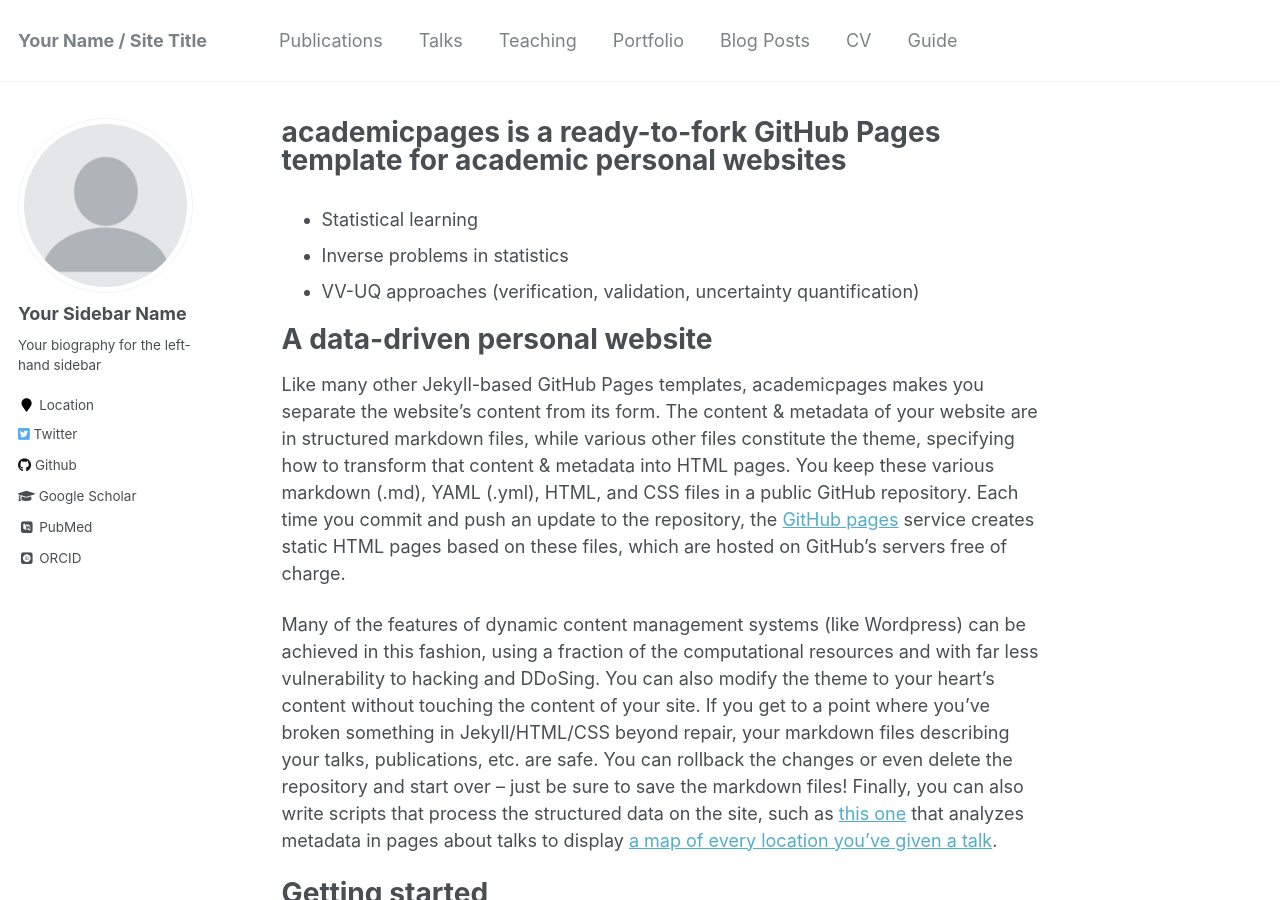
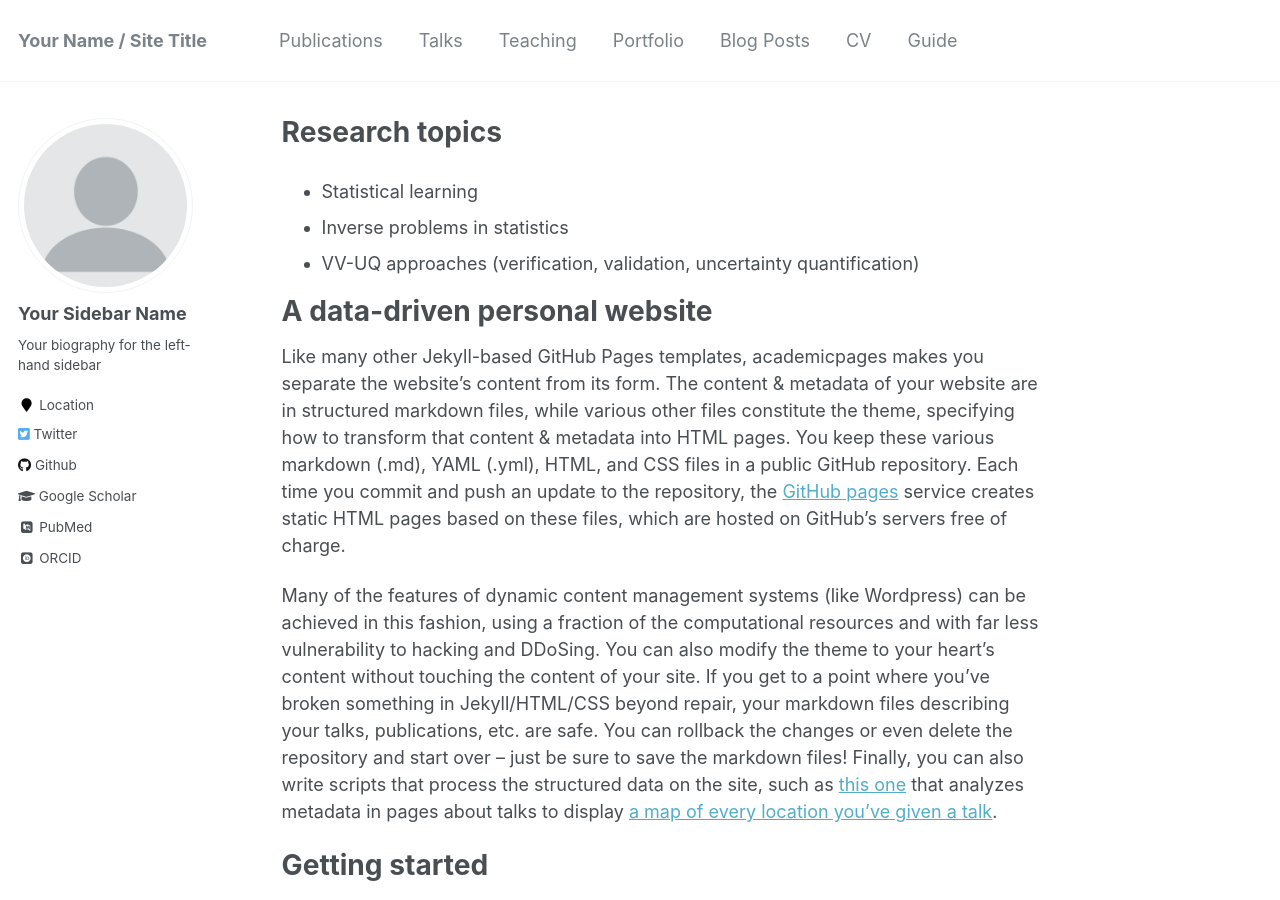
Before and after one commit to guillaumeperrin/guillaumeperrin.github.io, a Jekyll site: the page built from _pages/about.md, in a window 1280 px wide and 900 px high. Built offline with Jekyll 4.4.1, drawn with Linux system fonts in a browser that asks for light colours; some web fonts are replaced.

Commit message:
Update about.md

```diff
--- a/_pages/about.md
+++ b/_pages/about.md
@@ -1,6 +1,6 @@
 ---
 permalink: /
-title: "academicpages is a ready-to-fork GitHub Pages template for academic personal websites"
+title: "Research topics"
 excerpt: "About me"
 author_profile: true
 redirect_from:
```
